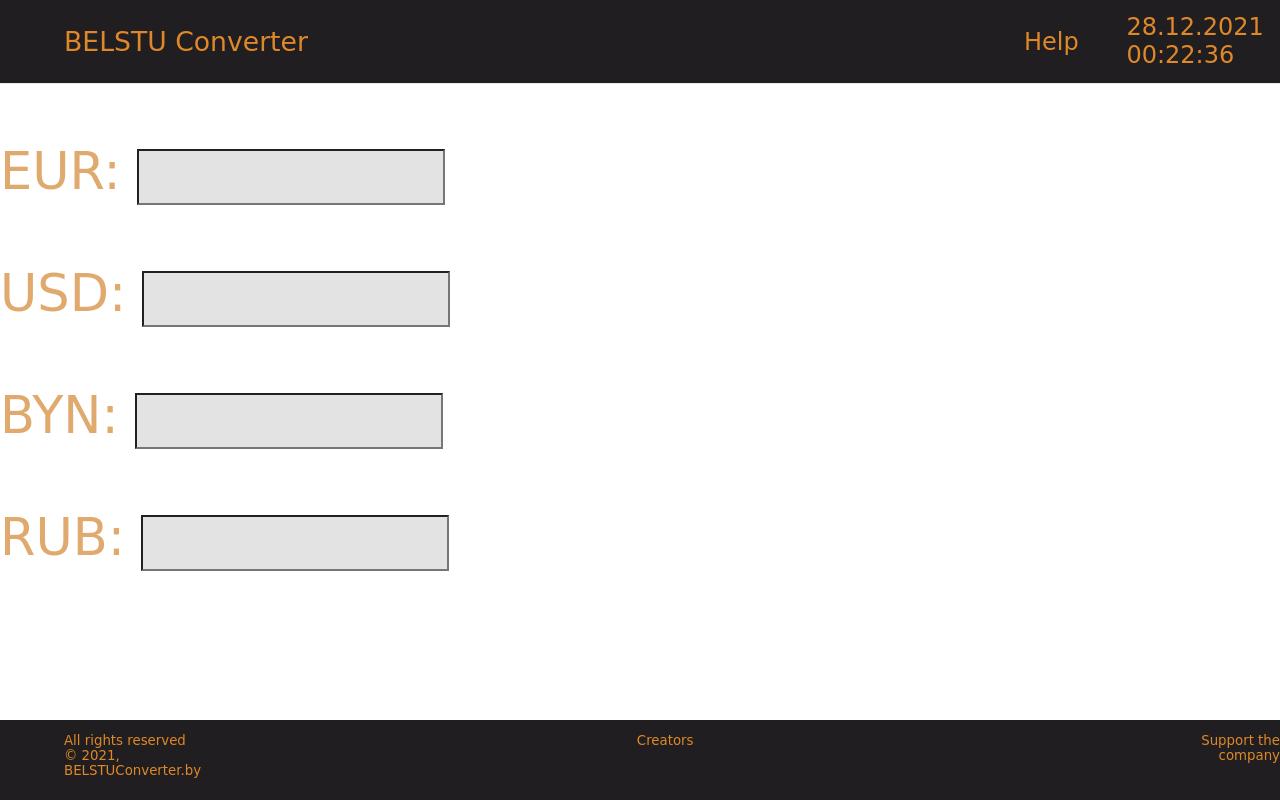
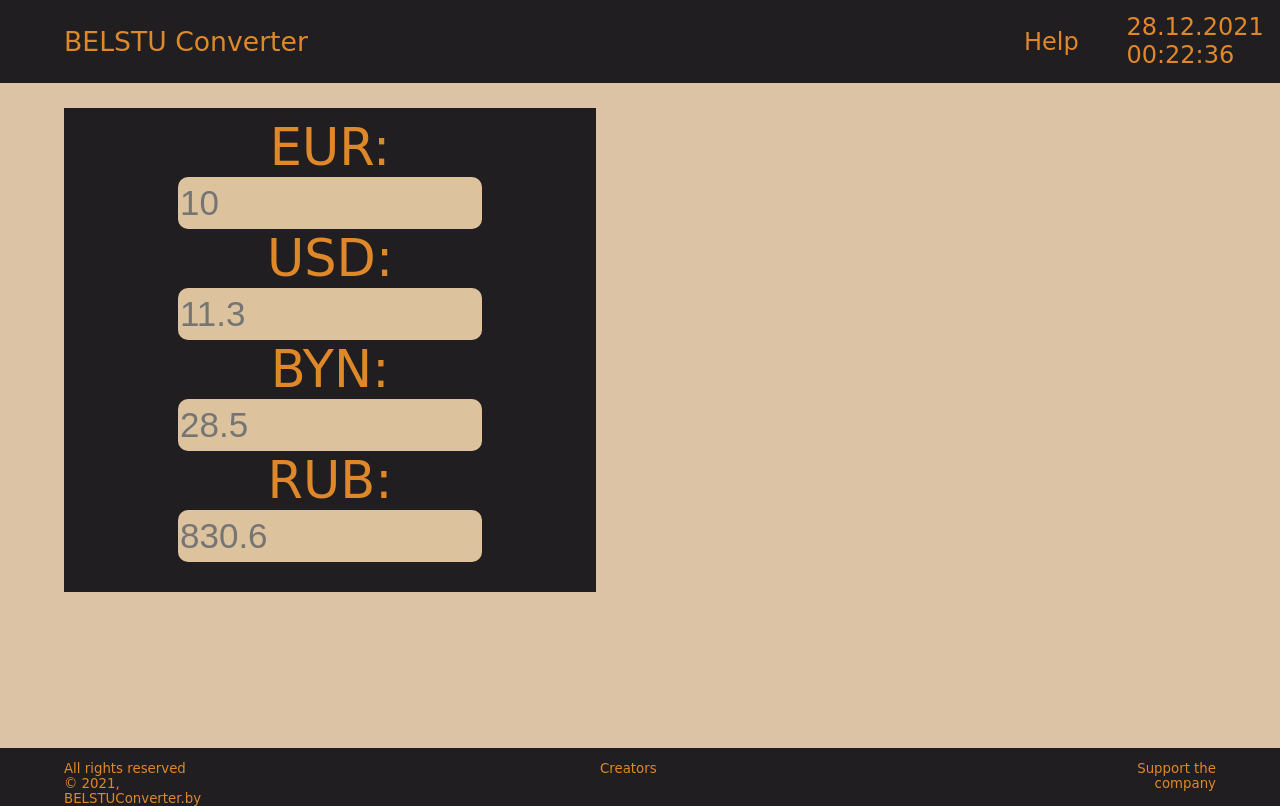
Before and after one commit to dimaqqw/Currency-Converter, a plain HTML site: page index.html in a window 1280 px wide. Drawn offline with Linux system fonts and the light colour scheme; a web font is replaced by a local one.

Commit message:
fix design by dasha

```diff
--- a/index.html
+++ b/index.html
@@ -10,11 +10,13 @@
     <link href="main.css" rel="stylesheet" />
 </head>
 <body>
+
+	<!-- header -->
     <header>
     	<div class="header_main">
-	    	<div class="header_section1">
+	    	<a href="index.html" class="header_section1">
 	    		BELSTU Converter
-	    	</div>
+	    	</a>
 	    	<div class="header_section2">
 	    		<div class="help">
 	    			<a class="help_a" href="help.html">Help</a>
@@ -56,7 +58,23 @@
 	    	</div>
 	    </div>
     </header>
-    <!-- footer -->
+
+    <!-- main -->
+	<div class="osnova">
+		<form a>
+			<p align="center">
+
+			 EUR: <input type='text' name='EUR' id="eur" placeholder="10" />
+			 USD: <input type='text' name='USD' id="usd" placeholder="11.3" />
+			 BYN: <input type='text' name='BYN' id="byn" placeholder="28.5"/>
+			 RUB: <input type='text' name='RUB' id="rub" placeholder="830.6"/>
+		 	</p>
+		</form>
+	</div>
+
+	<script src="./script.js"></script>
+
+	<!-- footer -->
     <footer>
     	<div class="prava">
     		<a href="Rights.html">All rights reserved<br>
@@ -69,24 +87,6 @@
     		<a href="https://www.donationalerts.com/r/belstuconverter">Support the company</a>
     	</div>
     </footer>
-	<main>
-		<form>
-			<p>
-			 <br />
-			 EUR: <input type='text' name='EUR' id="eur" /><br /><br />
-			 USD: <input type='text' name='USD' id="usd" /><br /> <br />
-			 BYN: <input type='text' name='BYN' id="byn"/><br /><br />
-			 RUB: <input type='text' name='RUB' id="rub"/><br /><br />
 
-		 </p>
-
-			 </form>
-
-
-
-
-
-	</main>
-	<script src="./script.js"></script>
 </body>
 </html>
--- a/main.css
+++ b/main.css
@@ -44,8 +44,10 @@ header{
     color: #df8829;
 }
 .help_a:hover{
-	transform: scale(1.5);
-	transition: 0.1s;
+	color: #ddc3a5;
+}
+.header_section1:hover{
+	color: #ddc3a5;
 }
 
 /* footer */
@@ -53,11 +55,8 @@ header{
 footer{
 	background-color: #201e20;
 	display: flex;
-	position: absolute;
-	left: 0;
-	bottom: 0;
 	width: 100%;
-	height: 80px;
+	height: auto;
 }
 footer a {
 	color: #df8829;
@@ -84,6 +83,7 @@ footer a {
 	margin-left: 35%;
 	margin-top: 1%;
 	text-align: right;
+	margin-right: 5%;
 }
 .prava a:hover{
 	color: #ddc3a5;
@@ -94,20 +94,35 @@ footer a {
 .sup a:hover{
 	color: #ddc3a5;
 }
-main{
-	background-color: #e8e8e8;
- 	height:1px ;
-
-
+body{
+	background-color: #ddc3a5;
 }
+.osnova{
+	height: 80vh;
+	margin-top: 2%;
+	background-color: #ddc3a5;}
 p{
-	color: #e0a96d;
+	color: #df8829;
 	font-size: 51px;
 	font-family: 'Bakbak One', cursive;
+	width: 40%;
+	height: 70%;
+	margin-left: 5%;
+	padding: 10px;
+	padding-bottom: 30px;
+	background-color: #201e20;
+}
+form{
+	display: block;
+	width: 100%;
 }
 input{
-	background-color:#e3e3e3 ;
+	background-color:#DDC39D ;
+	display: block;
 	height: 50px;
 	width: 300px;
 	font-size: 35px;
+	border: none;
+	outline: none;
+	border-radius: 10px;
 }
```
Also changed, not shown: Creators.html (+2 -2 lines), help.html (+9 -23 lines).
